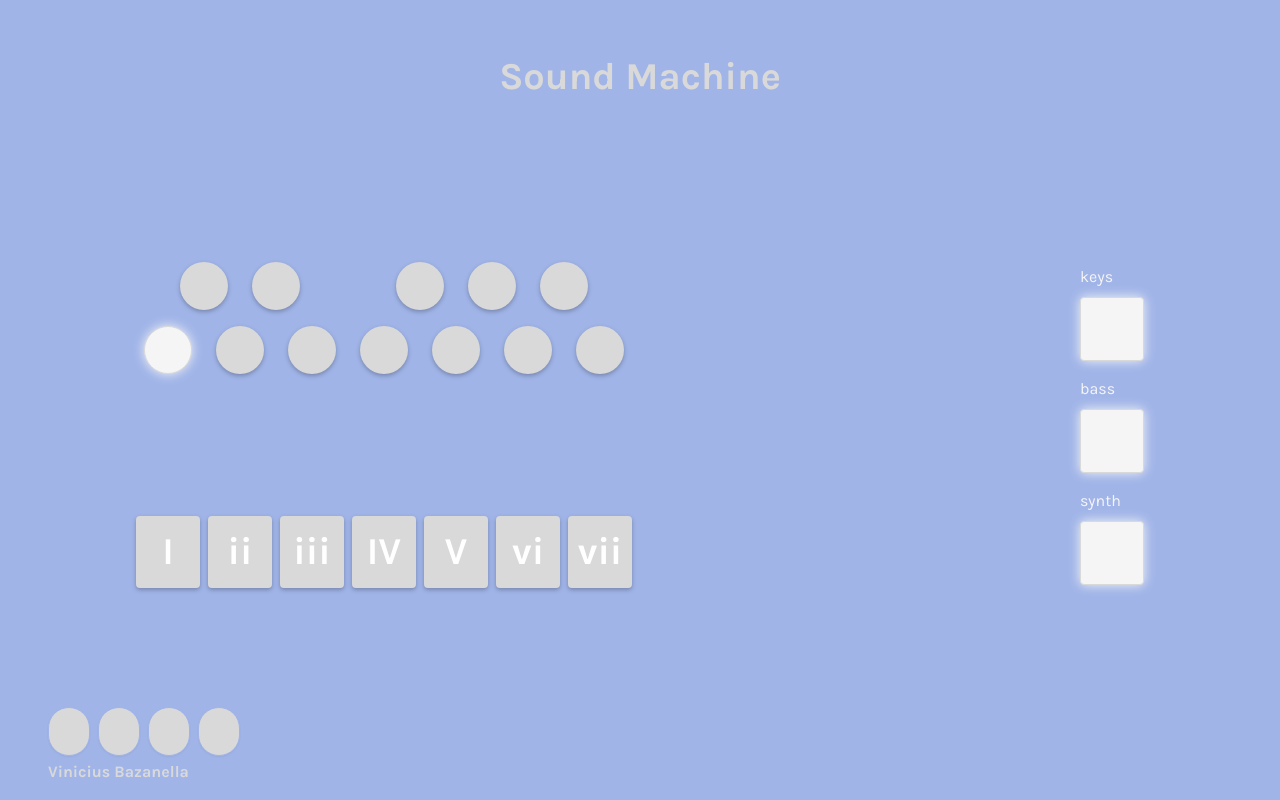
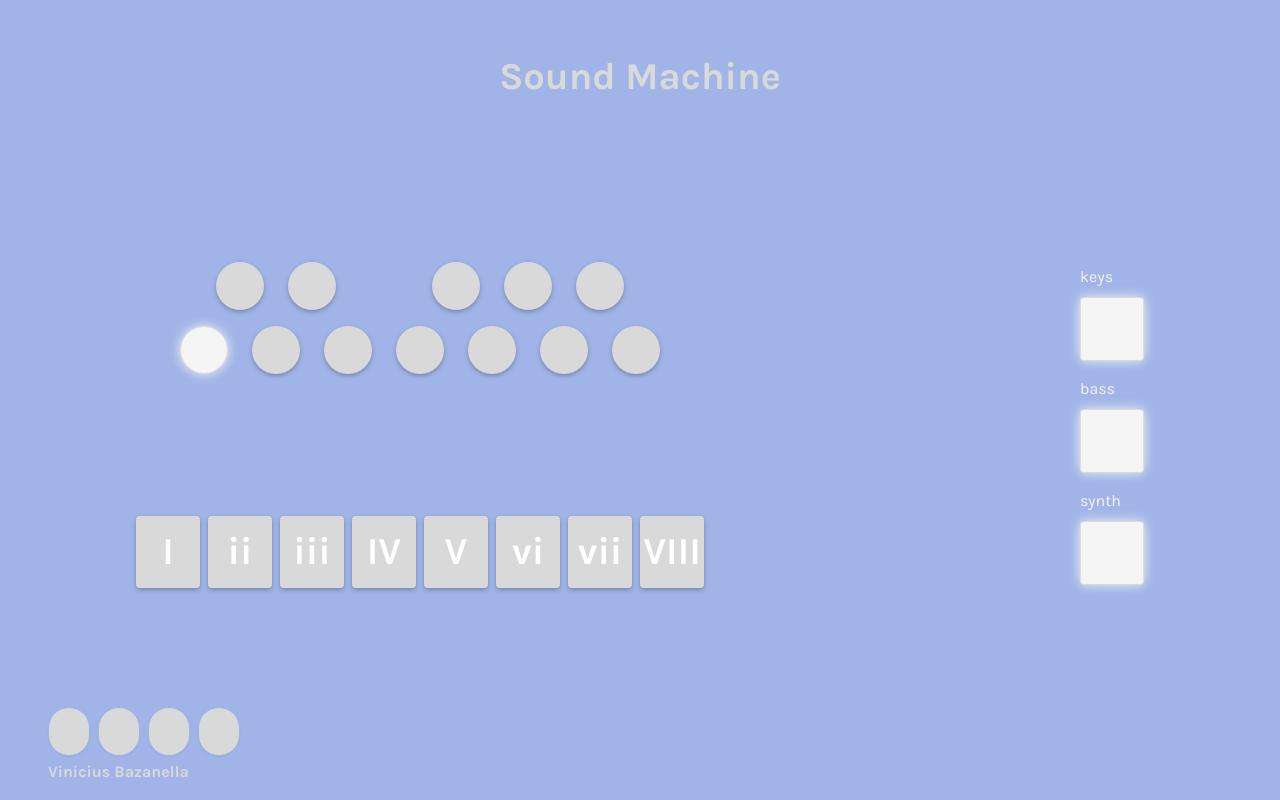
Before and after one commit to bvinicius/pomodore-app, a Vue app: page / in a window 1280 px wide. Built offline with nearby package versions, Linux system fonts and the light colour scheme; some icons are missing; a web font is replaced by a local one.

Commit message:
Adds chord octave

```diff
--- a/src/domain/ChordGenerator.ts
+++ b/src/domain/ChordGenerator.ts
@@ -29,6 +29,11 @@ export class ChordGenerator {
             notesInScale.push(chromaticScale[currentGap]);
             currentGap += gap;
         });
+
+        notesInScale = [
+            ...notesInScale,
+            ...notesInScale.map((e) => e.replace('0', '1'))
+        ];
 
         const startingNote = notesInScale[degree - 1];
         currentGap = 0;
--- a/src/primary/components/DegreeSelector.vue
+++ b/src/primary/components/DegreeSelector.vue
@@ -31,9 +31,8 @@ const props = defineProps<{
 
 const notesStore = useNotesStore();
 
-const eventKeys = [1, 2, 3, 4, 5, 6, 7];
-
-const romanNumerals = ['I', 'II', 'III', 'IV', 'V', 'VI', 'VII'].map(
+const eventKeys = [1, 2, 3, 4, 5, 6, 7, 8];
+const romanNumerals = ['I', 'II', 'III', 'IV', 'V', 'VI', 'VII', 'VIII'].map(
     (n, index) => (isDegreeMinor(index + 1, props.scale) ? n.toLowerCase() : n)
 );
 
```
